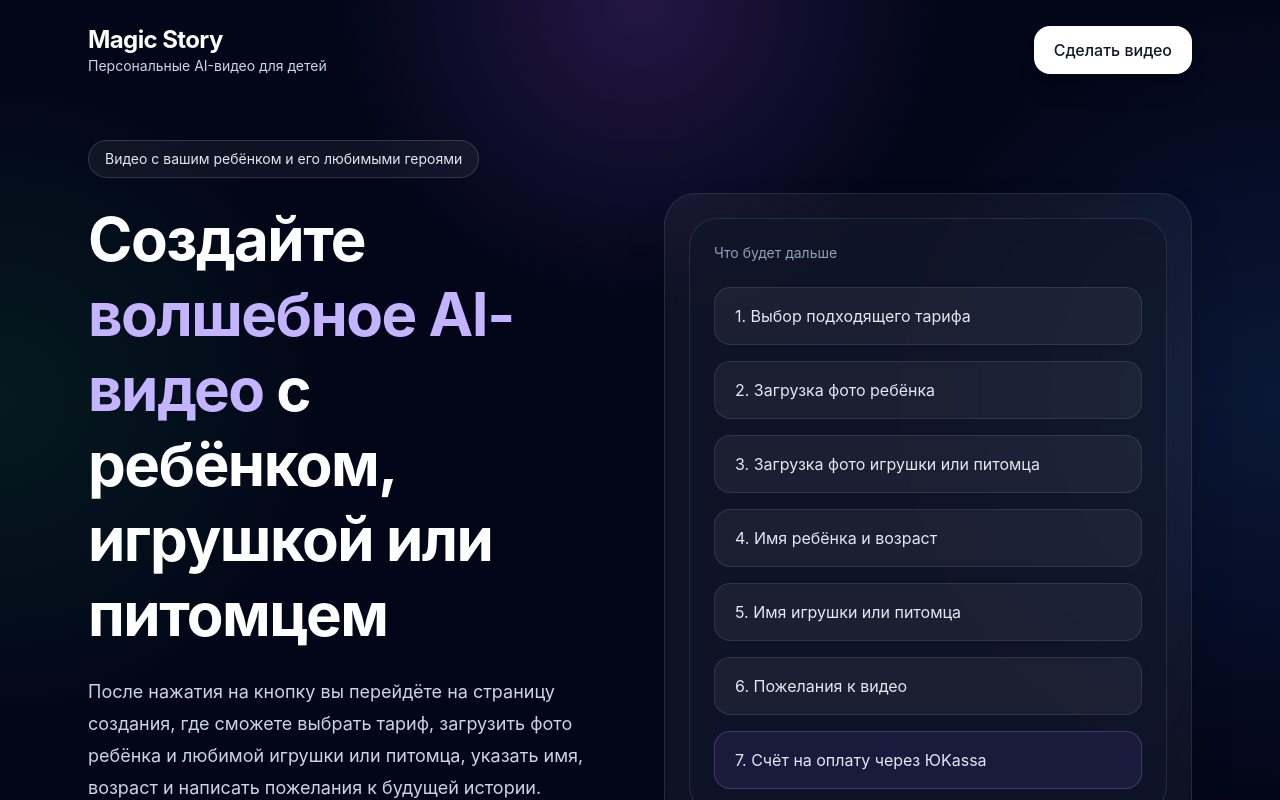
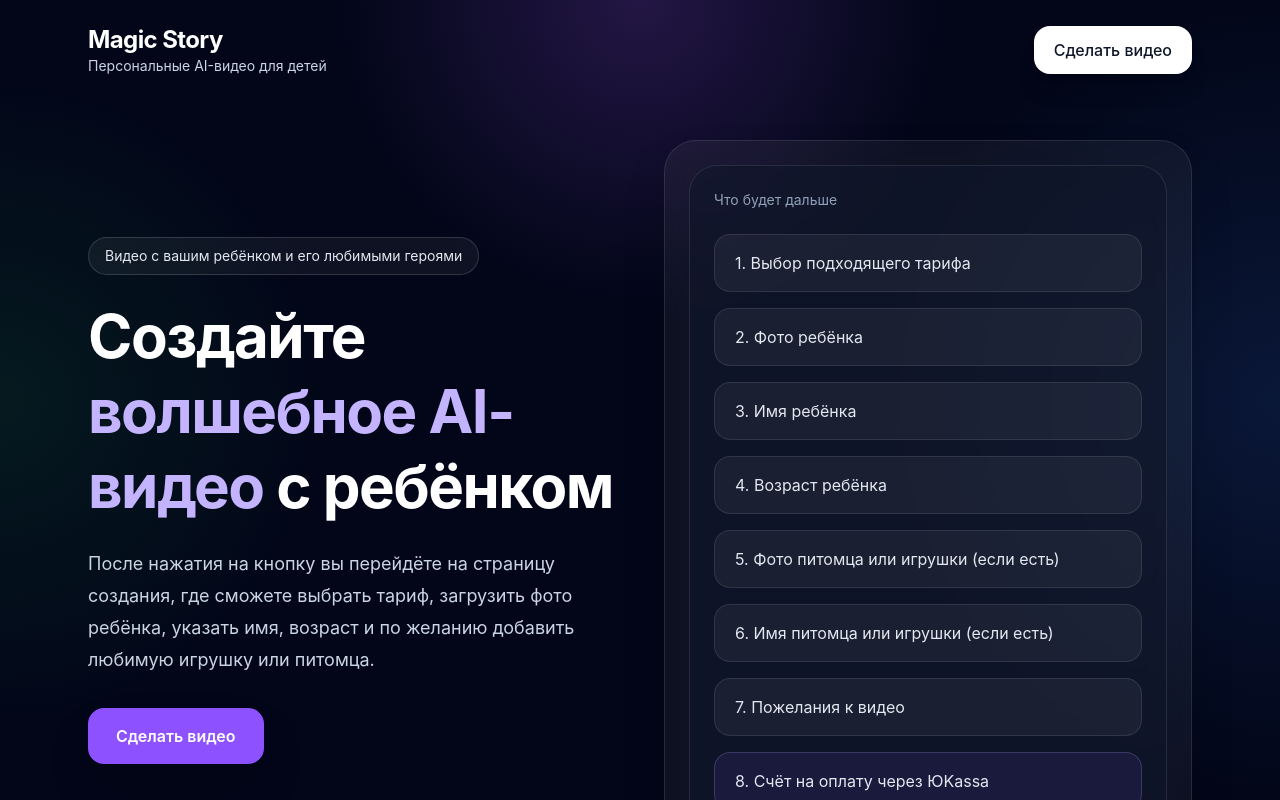
Before and after one commit to Mittish/sait-ii, a Next.js app: page / in a window 1280 px wide. Shown: the top 800 px of the page. Built offline with nearby package versions, Linux system fonts and the light colour scheme.

Commit message:
update page layout and optional companion

```diff
--- a/app/page.tsx
+++ b/app/page.tsx
@@ -119,7 +119,6 @@ export default function KidsAIVideoLanding() {
 
   const validate = () => {
     if (!childFile) return "Загрузите фото ребёнка.";
-    if (!companionFile) return "Загрузите фото игрушки или питомца.";
     if (!form.childName.trim()) return "Укажите имя ребёнка.";
     if (!form.childAge) return "Выберите возраст ребёнка.";
     if (!form.wishes.trim()) return "Напишите пожелания к видео.";
@@ -163,8 +162,11 @@ export default function KidsAIVideoLanding() {
       });
 
       const rawText = await response.text();
-      let data: { orderId?: string; confirmationUrl?: string; error?: string } | null =
-        null;
+      let data: {
+        orderId?: string;
+        confirmationUrl?: string;
+        error?: string;
+      } | null = null;
 
       try {
         data = rawText ? JSON.parse(rawText) : null;
@@ -229,13 +231,12 @@ export default function KidsAIVideoLanding() {
               <h1 className="text-5xl md:text-6xl font-bold leading-tight tracking-tight">
                 Создайте{" "}
                 <span className="text-violet-300">волшебное AI-видео</span> с
-                ребёнком, игрушкой или питомцем
+                ребёнком
               </h1>
               <p className="mt-6 text-lg text-slate-300 max-w-2xl leading-8">
                 После нажатия на кнопку вы перейдёте на страницу создания, где
-                сможете выбрать тариф, загрузить фото ребёнка и любимой игрушки
-                или питомца, указать имя, возраст и написать пожелания к будущей
-                истории.
+                сможете выбрать тариф, загрузить фото ребёнка, указать имя,
+                возраст и по желанию добавить любимую игрушку или питомца.
               </p>
               <div className="mt-8">
                 <button
@@ -255,22 +256,25 @@ export default function KidsAIVideoLanding() {
                     1. Выбор подходящего тарифа
                   </div>
                   <div className="rounded-2xl border border-white/10 bg-white/5 px-5 py-4">
-                    2. Загрузка фото ребёнка
+                    2. Фото ребёнка
                   </div>
                   <div className="rounded-2xl border border-white/10 bg-white/5 px-5 py-4">
-                    3. Загрузка фото игрушки или питомца
+                    3. Имя ребёнка
                   </div>
                   <div className="rounded-2xl border border-white/10 bg-white/5 px-5 py-4">
-                    4. Имя ребёнка и возраст
+                    4. Возраст ребёнка
                   </div>
                   <div className="rounded-2xl border border-white/10 bg-white/5 px-5 py-4">
-                    5. Имя игрушки или питомца
+                    5. Фото питомца или игрушки (если есть)
                   </div>
                   <div className="rounded-2xl border border-white/10 bg-white/5 px-5 py-4">
-                    6. Пожелания к видео
+                    6. Имя питомца или игрушки (если есть)
+                  </div>
+                  <div className="rounded-2xl border border-white/10 bg-white/5 px-5 py-4">
+                    7. Пожелания к видео
                   </div>
                   <div className="rounded-2xl border border-violet-300/20 bg-violet-500/10 px-5 py-4">
-                    7. Счёт на оплату через ЮKassa
+                    8. Счёт на оплату через ЮKassa
                   </div>
                 </div>
               </div>
@@ -307,9 +311,8 @@ export default function KidsAIVideoLanding() {
               Создайте персональное видео для ребёнка
             </h1>
             <p className="mt-5 max-w-3xl text-lg text-slate-300 leading-8">
-              Выберите тариф, загрузите фотографии и расскажите, что именно вы
-              хотите увидеть в истории с вашим ребёнком и его игрушкой или
-              питомцем.
+              Выберите тариф, загрузите фотографию ребёнка и по желанию
+              добавьте питомца или игрушку, которые должны появиться в истории.
             </p>
           </section>
 
@@ -407,13 +410,56 @@ export default function KidsAIVideoLanding() {
 
             <section className="rounded-[32px] border border-white/10 bg-white/5 p-7 md:p-8">
               <div className="text-sm uppercase tracking-[0.24em] text-violet-200/80">
-                3. Фото игрушки или питомца
+                3. Имя ребёнка
+              </div>
+              <label className="block text-lg font-semibold mt-4 mb-3">
+                Имя ребёнка
+              </label>
+              <input
+                type="text"
+                value={form.childName}
+                onChange={(event: ChangeEvent<HTMLInputElement>) =>
+                  updateField("childName", event.target.value)
+                }
+                placeholder="Например: София"
+                className="w-full rounded-2xl border border-white/10 bg-slate-900/60 px-4 py-4 text-white placeholder:text-slate-500 outline-none focus:border-violet-300/40"
+              />
+            </section>
+
+            <section className="rounded-[32px] border border-white/10 bg-white/5 p-7 md:p-8">
+              <div className="text-sm uppercase tracking-[0.24em] text-violet-200/80">
+                4. Возраст ребёнка
+              </div>
+              <label className="block text-lg font-semibold mt-4 mb-3">
+                Возраст ребёнка
+              </label>
+              <select
+                value={form.childAge}
+                onChange={(event: ChangeEvent<HTMLSelectElement>) =>
+                  updateField("childAge", event.target.value)
+                }
+                className="w-full rounded-2xl border border-white/10 bg-slate-900/60 px-4 py-4 text-white outline-none focus:border-violet-300/40"
+              >
+                <option value="">Выберите возраст</option>
+                {ageOptions.map((age) => (
+                  <option key={age} value={age}>
+                    {age} {age === 1 ? "год" : age < 5 ? "года" : "лет"}
+                  </option>
+                ))}
+              </select>
+            </section>
+
+            <section className="rounded-[32px] border border-white/10 bg-white/5 p-7 md:p-8">
+              <div className="text-sm uppercase tracking-[0.24em] text-violet-200/80">
+                5. Фото питомца или игрушки (если есть)
               </div>
               <h2 className="mt-2 text-2xl font-semibold">
-                Загрузите фото любимой игрушки или питомца
+                Загрузите фото питомца или игрушки, если хотите добавить его в
+                видео
               </h2>
               <p className="mt-3 text-slate-300 leading-7">
-                Добавьте того, кто должен появиться в истории вместе с ребёнком.
+                Этот шаг необязательный. Если у ребёнка есть любимая игрушка или
+                питомец, вы можете добавить его в историю.
               </p>
               <label className="mt-6 block rounded-[28px] border border-dashed border-white/15 bg-slate-900/50 p-6 cursor-pointer hover:bg-white/5 transition">
                 <input
@@ -425,7 +471,7 @@ export default function KidsAIVideoLanding() {
                   className="hidden"
                 />
                 <div className="text-base font-medium">
-                  Нажмите, чтобы загрузить фото игрушки или питомца
+                  Нажмите, чтобы загрузить фото питомца или игрушки
                 </div>
                 <div className="mt-2 text-sm text-slate-400">
                   PNG, JPG, WEBP
@@ -435,7 +481,7 @@ export default function KidsAIVideoLanding() {
                 <div className="mt-6 rounded-[28px] border border-white/10 bg-slate-900/50 p-4">
                   <img
                     src={companionPreview}
-                    alt="Фото игрушки или питомца"
+                    alt="Фото питомца или игрушки"
                     className="w-full max-h-[420px] object-contain rounded-[24px]"
                   />
                 </div>
@@ -444,51 +490,10 @@ export default function KidsAIVideoLanding() {
 
             <section className="rounded-[32px] border border-white/10 bg-white/5 p-7 md:p-8">
               <div className="text-sm uppercase tracking-[0.24em] text-violet-200/80">
-                4. Имя ребёнка и возраст
-              </div>
-              <div className="mt-6 grid md:grid-cols-2 gap-6">
-                <div>
-                  <label className="block text-lg font-semibold mb-3">
-                    Имя ребёнка
-                  </label>
-                  <input
-                    type="text"
-                    value={form.childName}
-                    onChange={(event: ChangeEvent<HTMLInputElement>) =>
-                      updateField("childName", event.target.value)
-                    }
-                    placeholder="Например: София"
-                    className="w-full rounded-2xl border border-white/10 bg-slate-900/60 px-4 py-4 text-white placeholder:text-slate-500 outline-none focus:border-violet-300/40"
-                  />
-                </div>
-                <div>
-                  <label className="block text-lg font-semibold mb-3">
-                    Возраст ребёнка
-                  </label>
-                  <select
-                    value={form.childAge}
-                    onChange={(event: ChangeEvent<HTMLSelectElement>) =>
-                      updateField("childAge", event.target.value)
-                    }
-                    className="w-full rounded-2xl border border-white/10 bg-slate-900/60 px-4 py-4 text-white outline-none focus:border-violet-300/40"
-                  >
-                    <option value="">Выберите возраст</option>
-                    {ageOptions.map((age) => (
-                      <option key={age} value={age}>
-                        {age} {age === 1 ? "год" : age < 5 ? "года" : "лет"}
-                      </option>
-                    ))}
-                  </select>
-                </div>
-              </div>
-            </section>
-
-            <section className="rounded-[32px] border border-white/10 bg-white/5 p-7 md:p-8">
-              <div className="text-sm uppercase tracking-[0.24em] text-violet-200/80">
-                5. Имя игрушки или питомца
+                6. Имя питомца или игрушки (если есть)
               </div>
               <label className="block text-lg font-semibold mt-4 mb-3">
-                Имя игрушки или питомца (если есть)
+                Имя питомца или игрушки (если есть)
               </label>
               <input
                 type="text"
@@ -503,18 +508,17 @@ export default function KidsAIVideoLanding() {
 
             <section className="rounded-[32px] border border-white/10 bg-white/5 p-7 md:p-8">
               <div className="text-sm uppercase tracking-[0.24em] text-violet-200/80">
-                6. Пожелания к видео
+                7. Пожелания к видео
               </div>
               <label className="block text-lg font-semibold mt-4 mb-3">
-                Напишите, что вы хотите увидеть в этом видео с вашим ребёнком и
-                игрушкой или питомцем
+                Напишите, что вы хотите увидеть в этом видео с вашим ребёнком
               </label>
               <textarea
                 value={form.wishes}
                 onChange={(event: ChangeEvent<HTMLTextAreaElement>) =>
                   updateField("wishes", event.target.value)
                 }
-                placeholder="Например: хочу доброе видео, где ребёнок вместе со своим мишкой путешествует по космосу и находит волшебную планету."
+                placeholder="Например: хочу доброе видео, где ребёнок путешествует по космосу и находит волшебную планету."
                 className="w-full min-h-[180px] rounded-[24px] border border-white/10 bg-slate-900/60 px-4 py-4 text-white placeholder:text-slate-500 outline-none focus:border-violet-300/40 resize-none"
               />
             </section>
@@ -586,7 +590,7 @@ export default function KidsAIVideoLanding() {
                 Возраст ребёнка: {form.childAge}
               </div>
               <div className="rounded-2xl border border-white/10 bg-slate-900/50 px-5 py-4">
-                Имя игрушки / питомца: {form.companionName || "не указано"}
+                Имя питомца / игрушки: {form.companionName || "не указано"}
               </div>
               <div className="rounded-[24px] border border-white/10 bg-slate-900/50 px-5 py-4">
                 <div className="font-medium">Пожелания к видео</div>
@@ -611,16 +615,18 @@ export default function KidsAIVideoLanding() {
               </div>
               <div className="rounded-[24px] border border-white/10 bg-slate-900/50 p-4">
                 <div className="text-sm text-slate-400 mb-3">
-                  Фото игрушки или питомца
+                  Фото питомца или игрушки
                 </div>
                 {companionPreview ? (
                   <img
                     src={companionPreview}
-                    alt="Фото игрушки или питомца"
+                    alt="Фото питомца или игрушки"
                     className="w-full h-56 object-contain rounded-[18px] bg-black/20"
                   />
                 ) : (
-                  <div className="h-56 rounded-[18px] bg-white/5" />
+                  <div className="h-56 rounded-[18px] bg-white/5 flex items-center justify-center text-slate-500 text-sm">
+                    Не добавлено
+                  </div>
                 )}
               </div>
             </div>
@@ -646,7 +652,7 @@ export default function KidsAIVideoLanding() {
             <div className="mt-5 rounded-[24px] border border-white/10 bg-slate-900/50 p-5 text-slate-300 leading-7">
               После успешной оплаты backend должен получить подтверждение оплаты
               и только потом отправить тебе все данные заказа: выбранный тариф,
-              имя ребёнка, возраст, имя игрушки или питомца, пожелания и
+              имя ребёнка, возраст, имя питомца или игрушки, пожелания и
               загруженные фотографии.
             </div>
 
```
